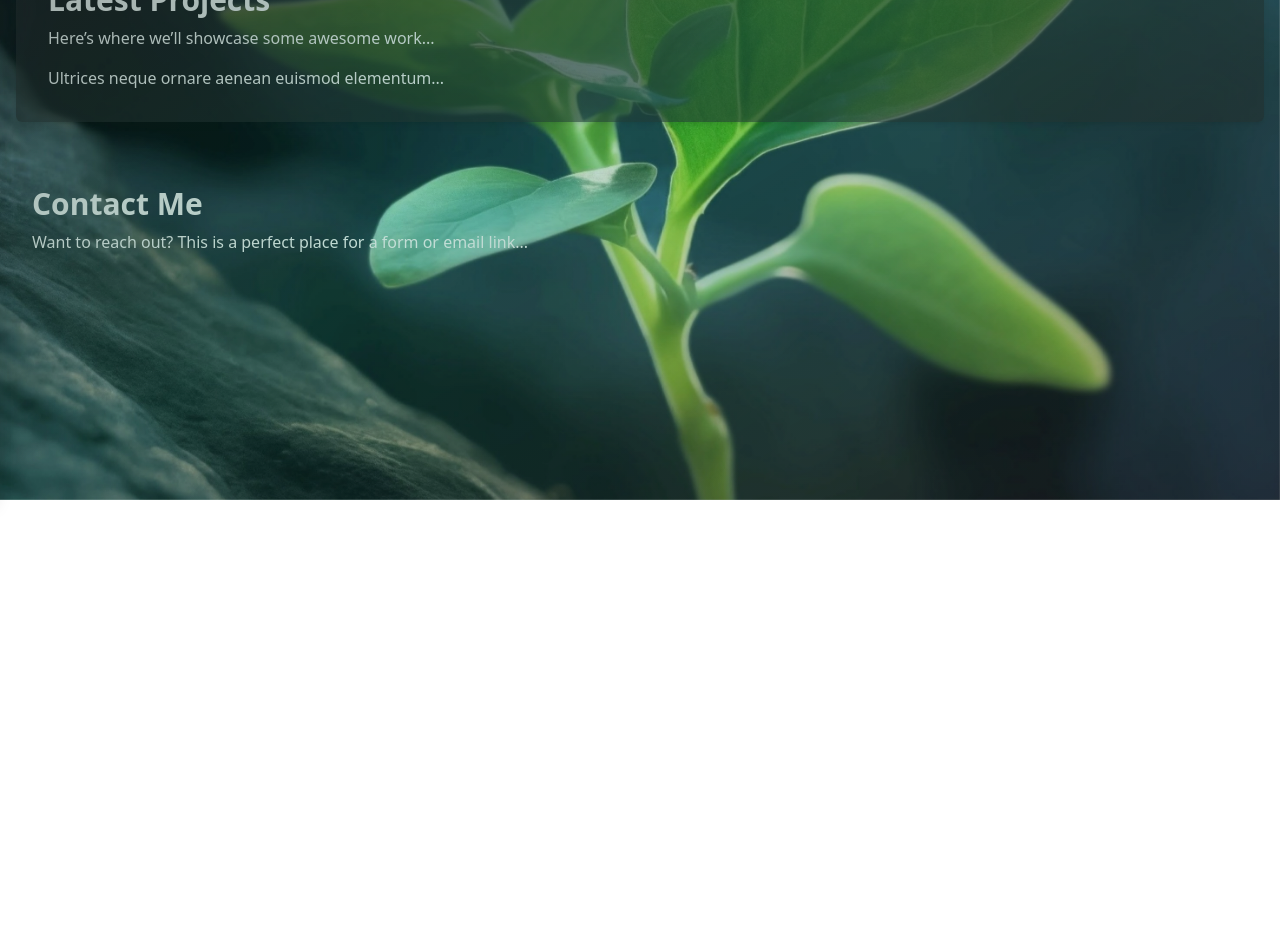
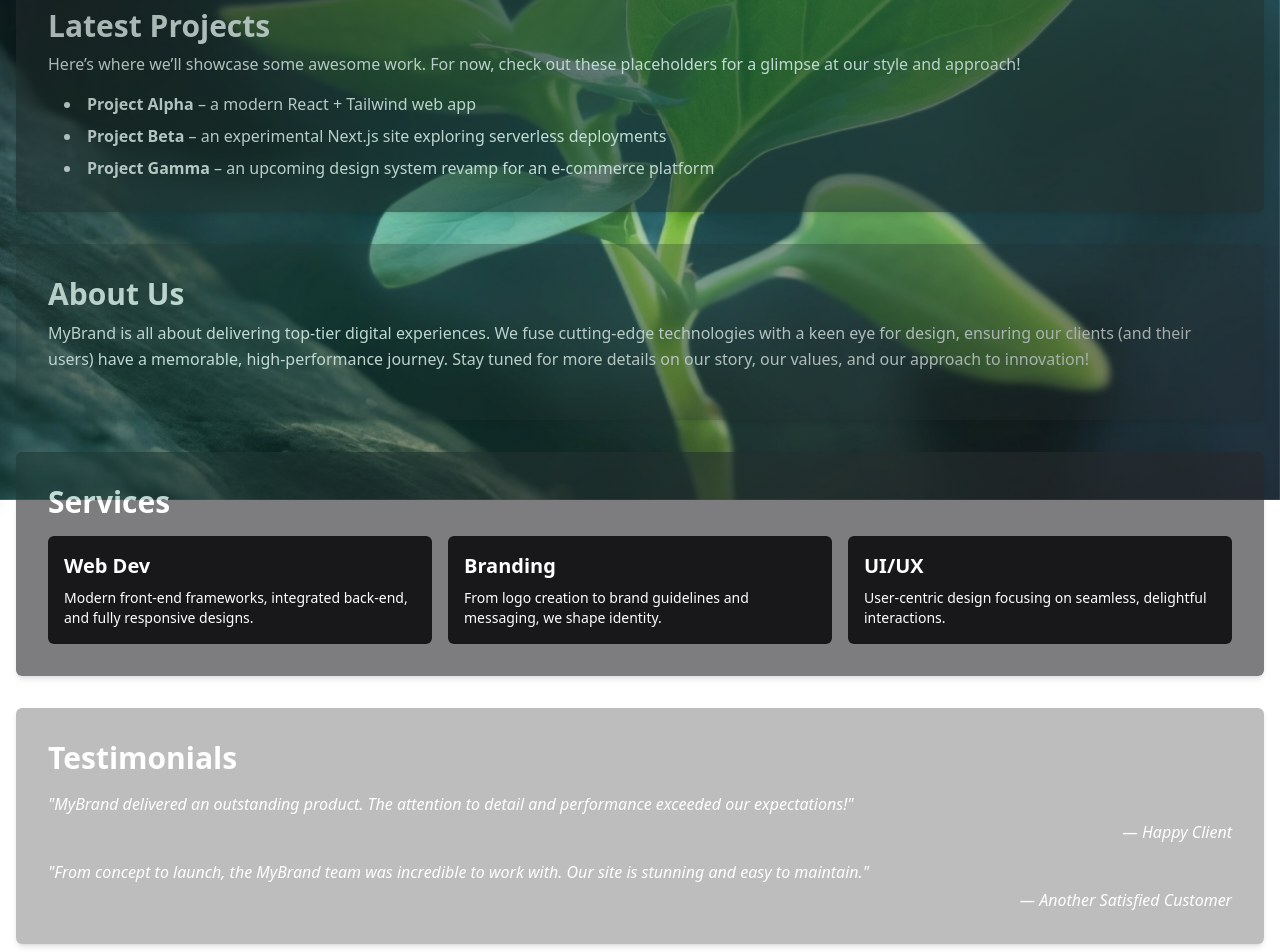
Before and after one commit to life423/drewclark.io-portfolio, a React (Vite) app in the folder app/: page / in a window 1280 px wide. Shown: the part 300-1252 px from the top of the page. Before the commit the page ends 800 px from the top, so only its background shows below. Built offline with nearby package versions, Linux system fonts and the light colour scheme.

Commit message:
Update layout and content for better UX
- Adjusted overlay opacity behavior on scroll
- Enhanced top padding to prevent navbar collision
- Updated placeholder text for clarity and engagement
- Added sections for services, testimonials, and about us
- Included project examples to showcase work style

```diff
--- a/app/src/App.jsx
+++ b/app/src/App.jsx
@@ -1,5 +1,4 @@
 // app/src/App.jsx
-
 import React from 'react'
 import useNavigationState from './hooks/useNavigationState'
 import NavBar from './components/navbar/Navbar'
@@ -12,7 +11,7 @@ export default function App() {
     const { drawerOpen, openDrawer, closeDrawer } = useNavigationState()
     const scrollY = useScrollPosition()
 
-    // Retain the overlay but never fully fade it
+    // Overlay remains partially visible on scroll
     const overlayOpacity = scrollY === 0 ? 'opacity-80' : 'opacity-60'
 
     return (
@@ -23,7 +22,7 @@ export default function App() {
                 style={{ backgroundImage: `url(${sprout})` }}
             />
 
-            {/* HERO GRADIENT OVERLAY (keeps site cohesive) */}
+            {/* HERO GRADIENT OVERLAY */}
             <div
                 className={`
                     pointer-events-none
@@ -47,7 +46,7 @@ export default function App() {
             {!drawerOpen && <ProgressBar />}
 
             <main
-                // Increased top padding so "Welcome" no longer collides with the nav
+                // Extra top padding so content doesn't collide with navbar
                 className='pt-24 md:pt-20 text-white transition-colors duration-300'
             >
                 {/* Intro Section */}
@@ -57,7 +56,9 @@ export default function App() {
                     </h1>
                     <p className='leading-relaxed mb-6'>
                         This is a preview of our site in development mode. Enjoy
-                        scrolling through some placeholder content!
+                        scrolling through some placeholder content! We’re still
+                        polishing up the final design and features, but feel
+                        free to take a peek at what’s in the works.
                     </p>
                 </section>
 
@@ -67,19 +68,104 @@ export default function App() {
                         Latest Projects
                     </h2>
                     <p className='mb-4'>
-                        Here’s where we’ll showcase some awesome work...
+                        Here’s where we’ll showcase some awesome work. For now,
+                        check out these placeholders for a glimpse at our style
+                        and approach!
                     </p>
-                    <p>Ultrices neque ornare aenean euismod elementum...</p>
+                    <ul className='list-disc list-inside pl-4 space-y-2'>
+                        <li>
+                            <strong>Project Alpha</strong> – a modern React +
+                            Tailwind web app
+                        </li>
+                        <li>
+                            <strong>Project Beta</strong> – an experimental
+                            Next.js site exploring serverless deployments
+                        </li>
+                        <li>
+                            <strong>Project Gamma</strong> – an upcoming design
+                            system revamp for an e-commerce platform
+                        </li>
+                    </ul>
+                </section>
+
+                {/* About Teaser */}
+                <section className='p-8 bg-brandGray-800/30 rounded-md shadow-md mx-4 mb-8'>
+                    <h2 className='text-3xl font-semibold mb-2'>About Us</h2>
+                    <p className='mb-4 leading-relaxed'>
+                        MyBrand is all about delivering top-tier digital
+                        experiences. We fuse cutting-edge technologies with a
+                        keen eye for design, ensuring our clients (and their
+                        users) have a memorable, high-performance journey. Stay
+                        tuned for more details on our story, our values, and our
+                        approach to innovation!
+                    </p>
+                </section>
+
+                {/* Services Placeholder */}
+                <section className='p-8 bg-brandGray-800/60 rounded-md shadow-md mx-4 mb-8'>
+                    <h2 className='text-3xl font-semibold mb-4'>Services</h2>
+                    <div className='grid gap-4 md:grid-cols-3'>
+                        <div className='p-4 bg-brandGray-900 rounded-md'>
+                            <h3 className='text-xl font-bold mb-2'>Web Dev</h3>
+                            <p className='text-sm'>
+                                Modern front-end frameworks, integrated
+                                back-end, and fully responsive designs.
+                            </p>
+                        </div>
+                        <div className='p-4 bg-brandGray-900 rounded-md'>
+                            <h3 className='text-xl font-bold mb-2'>Branding</h3>
+                            <p className='text-sm'>
+                                From logo creation to brand guidelines and
+                                messaging, we shape identity.
+                            </p>
+                        </div>
+                        <div className='p-4 bg-brandGray-900 rounded-md'>
+                            <h3 className='text-xl font-bold mb-2'>UI/UX</h3>
+                            <p className='text-sm'>
+                                User-centric design focusing on seamless,
+                                delightful interactions.
+                            </p>
+                        </div>
+                    </div>
+                </section>
+
+                {/* Testimonials Placeholder */}
+                <section className='p-8 bg-brandGray-800/30 rounded-md shadow-md mx-4 mb-8'>
+                    <h2 className='text-3xl font-semibold mb-4'>
+                        Testimonials
+                    </h2>
+                    <div className='space-y-4'>
+                        <blockquote className='italic'>
+                            "MyBrand delivered an outstanding product. The
+                            attention to detail and performance exceeded our
+                            expectations!"
+                            <footer className='mt-1 text-right'>
+                                — Happy Client
+                            </footer>
+                        </blockquote>
+                        <blockquote className='italic'>
+                            "From concept to launch, the MyBrand team was
+                            incredible to work with. Our site is stunning and
+                            easy to maintain."
+                            <footer className='mt-1 text-right'>
+                                — Another Satisfied Customer
+                            </footer>
+                        </blockquote>
+                    </div>
                 </section>
 
                 {/* Contact Section */}
                 <section className='p-8'>
                     <h2 className='text-3xl font-semibold mb-2'>Contact Me</h2>
                     <p className='mb-6'>
-                        Want to reach out? This is a perfect place for a form or
-                        email link...
+                        Interested in learning more or collaborating? We’d love
+                        to hear from you. This is just a placeholder—check back
+                        soon for a fully functional contact form!
                     </p>
                 </section>
+
+                {/* Extra Bottom Space for Scrolling */}
+                <div className='h-24' />
             </main>
         </div>
     )
```
